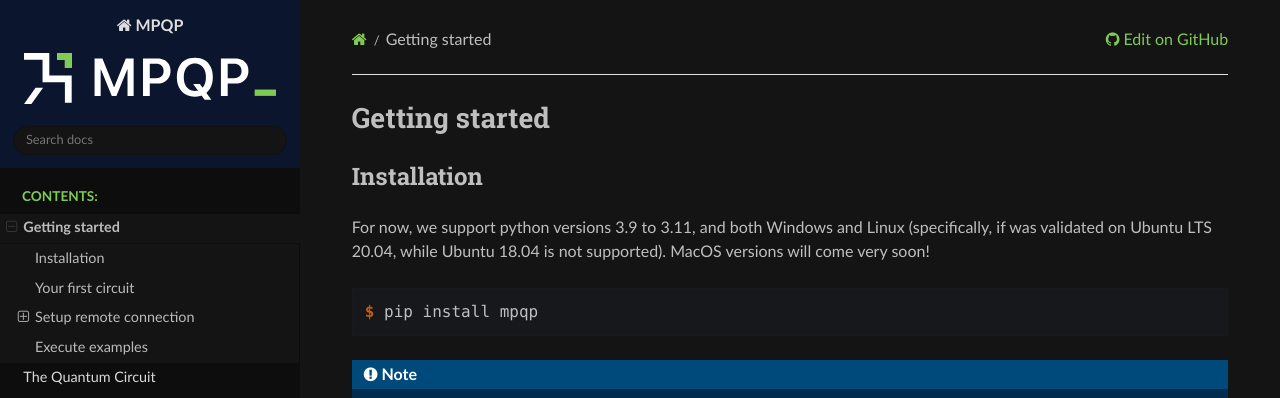
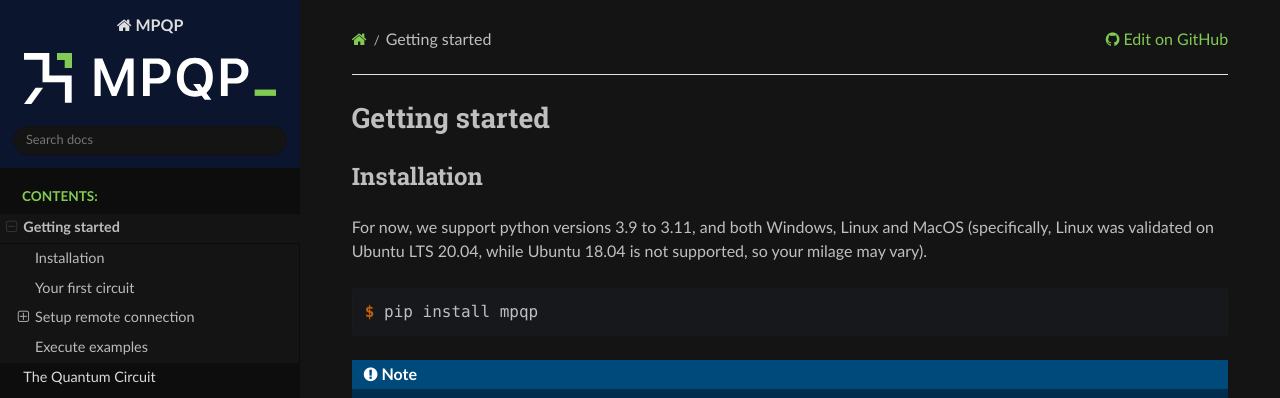
Before and after one commit to ColibrITD-SAS/mpqp, a Sphinx documentation site: the page built from docs/getting-started.rst, in a window 1280 px wide and 900 px high. Shown: the top 398 px of the window. Built offline with Sphinx 7.4.7 and the Read the Docs theme 2.0.0, drawn with Linux system fonts in a browser that asks for light colours.

Commit message:
mac instructions

```diff
--- a/docs/getting-started.rst
+++ b/docs/getting-started.rst
@@ -7,9 +7,9 @@ Installation
 .. TODO: grab the compatibility matrix from MyQLM and relax our requirements
 .. when possible, test on many different configurations (tox or other ?)
 
-For now, we support python versions 3.9 to 3.11, and both Windows and Linux
-(specifically, if was validated on Ubuntu LTS 20.04, while Ubuntu 18.04 is not
-supported). MacOS versions will come very soon!
+For now, we support python versions 3.9 to 3.11, and both Windows, Linux and
+MacOS (specifically, Linux was validated on Ubuntu LTS 20.04, while Ubuntu 18.04
+is not supported, so your milage may vary).
 
 .. code-block:: console
 
```
